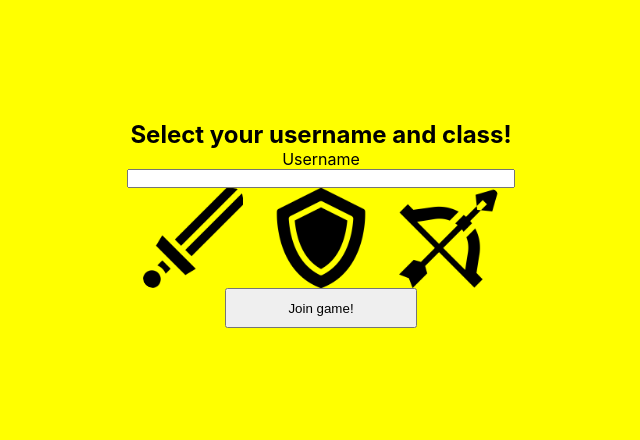
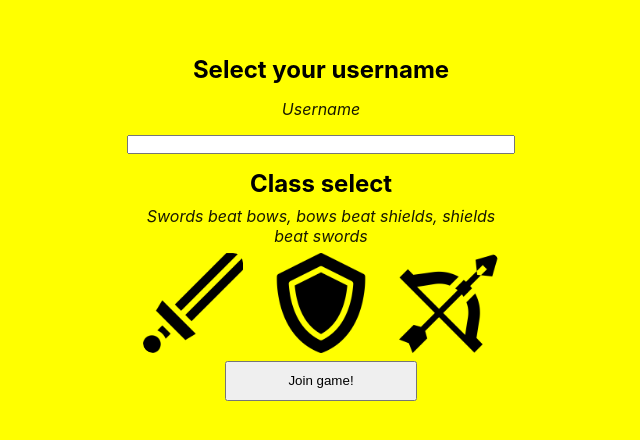
Before and after one commit to RosefireRF/Advanced-Rock-Paper-Scissors, a website: page index.html in a window 1280 px wide. Shown: the part 176-616 px from the top of the page, without its empty margins (319-959 px from the left). Drawn offline with nearby package versions, Linux system fonts and the light colour scheme; no server answers.

Commit message:
Login visual update

```diff
--- a/index.html
+++ b/index.html
@@ -9,9 +9,11 @@
 <body>
     <div id="login" class="flex flex-column">
       <form action="" id="charCreation" class="flex flex-column">
-        <h2>Select your username and class!</h2>
-        <label for="usernameInput">Username</label>
+        <h2>Select your username</h2>
+        <label class="quote" for="usernameInput">Username</label>
         <input id="usernameInput" type="text">
+        <h2>Class select</h2>
+        <p class="quote">Swords beat bows, bows beat shields, shields beat swords</p>
         <div class="flex spaceAround typeSelector" id="classMenu">
           <div class="flex selectOption selectRock flex-column">
             <input type="radio" name="class" id="rock" value="swords">
--- a/public/css/style.css
+++ b/public/css/style.css
@@ -25,6 +25,14 @@ body { margin: 0; padding-bottom: 3rem; font-family: -apple-system, BlinkMacSyst
 }
 #charCreation input{
     width: 100%;
+}
+#charCreation > div, #charCreation > h2, #charCreation > input, #charCreation > label{
+    margin: 2% 0% 2% 0%;
+}
+.quote{
+    text-align: center;
+    font-style: italic;
+    opacity: 0.9;
 }
 .selectOption{
     width: 100% / 3;
```
